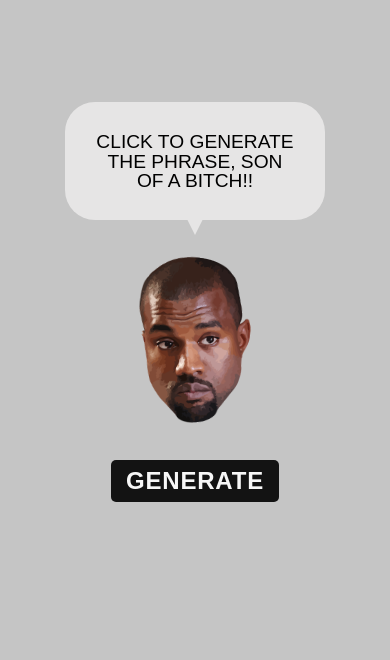
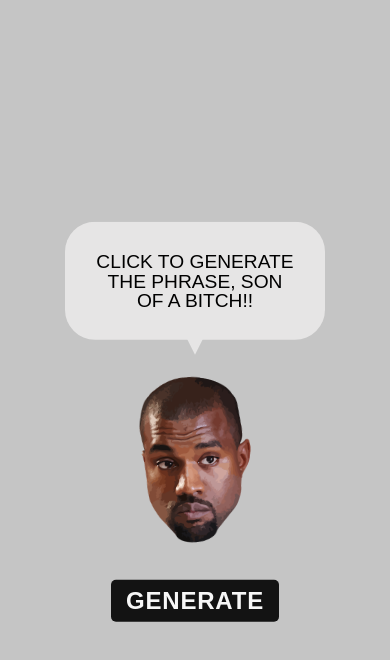
Before and after one commit to LuuizFeelipe/gerador-frase-kanye-west, a plain HTML site: page index.html in a window 390 px wide. Drawn offline with Linux system fonts and the light colour scheme.

Commit message:
Fix: realiza correção estilo mobile

```diff
--- a/style/index.css
+++ b/style/index.css
@@ -84,7 +84,7 @@ img {
 @media (max-width: 640px) {
   .container-frase {
     flex-direction: column-reverse;
-    transform: translateX(-50%) translateY(20%);
+    transform: translateX(-50%) translateY(50%);
     gap: 1rem;
     top: unset;
     bottom: 50%;
```
